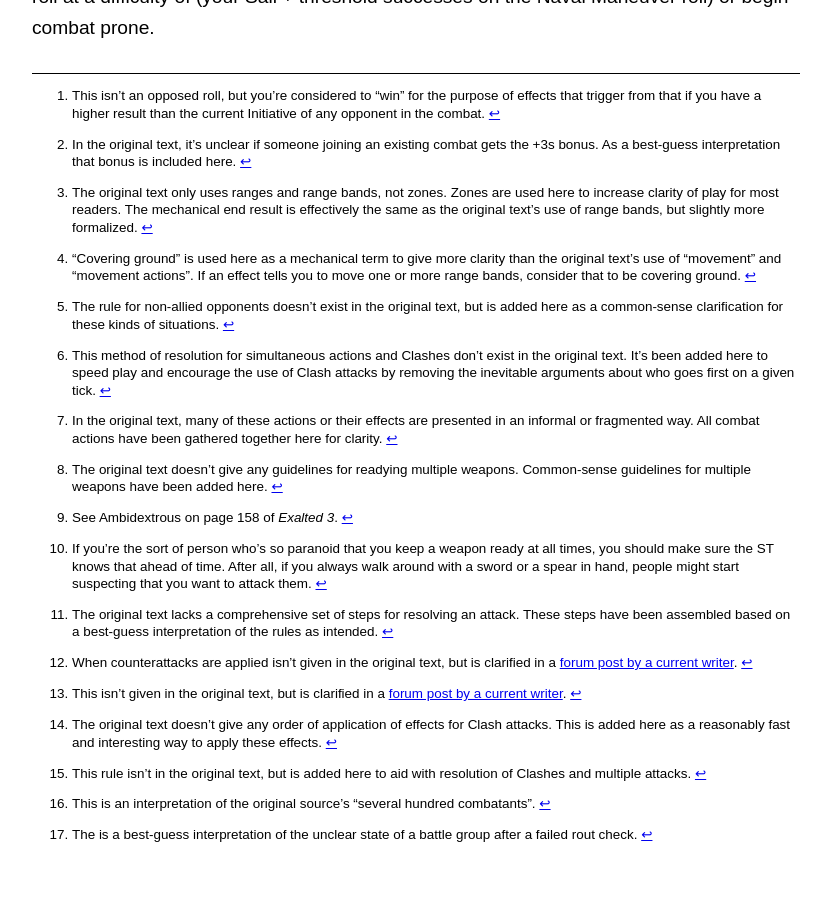
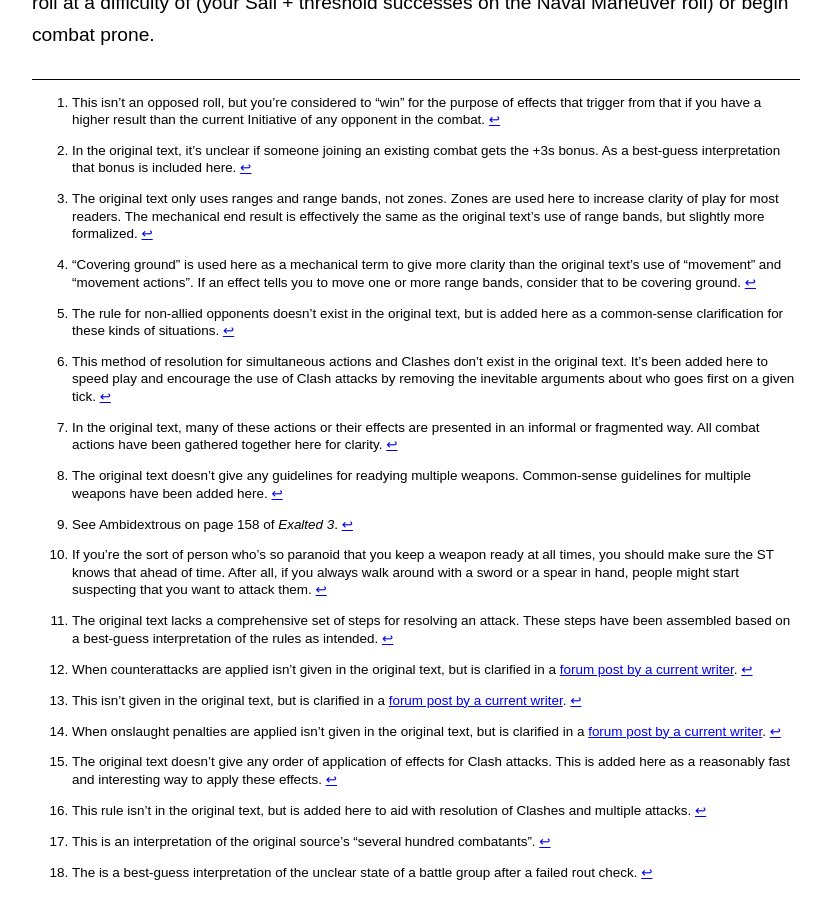
Before and after one commit to lost-egg/lost-egg.github.io, a Jekyll site: the page built from combat.md, in a window 1280 px wide and 900 px high, scrolled down 28284 px. Shown: the whole window, without its empty margins (224-1049 px from the left). Built offline with Jekyll 4.4.1, drawn with Linux system fonts in a browser that asks for light colours; before the commit the page ends 29147 px from its top, so only the background shows below that.

Commit message:
Add onslaught penalty footnote

```diff
--- a/combat.md
+++ b/combat.md
@@ -395,11 +395,13 @@ Each attack has an order of operations used to resolve it. Usually you won't nee
 
 9. Apply the effects of any counterattacks resolved in step 6.
 
-10. The target gets a −1 onslaught penalty to Defense until their next turn.
+10. The target gets a −1 onslaught penalty to Defense until their next turn.[^when-onslaught]
 
 [^one-counterattack]: This isn't given in the original text, but is clarified in a [forum post by a current writer](http://forum.theonyxpath.com/forum/main-category/exalted/1069023-ask-the-devs?p=1069658#post1069658).
 
-[^when-counterattacks]: When counterattacks are applied isn't given in the original text, but is clarified in a [forum post by a current writer](http://forum.theonyxpath.com/forum/main-category/exalted/1069023-ask-the-devs/page202).
+[^when-counterattacks]: When counterattacks are applied isn't given in the original text, but is clarified in a [forum post by a current writer](http://forum.theonyxpath.com/forum/main-category/exalted/1069023-ask-the-devs?p=1121294#post1121294).
+
+[^when-onslaught]: When onslaught penalties are applied isn't given in the original text, but is clarified in a [forum post by a current writer](http://forum.theonyxpath.com/forum/main-category/exalted/1069023-ask-the-devs?p=1069692#post1069692).
 
 ## Clashes
 
```
